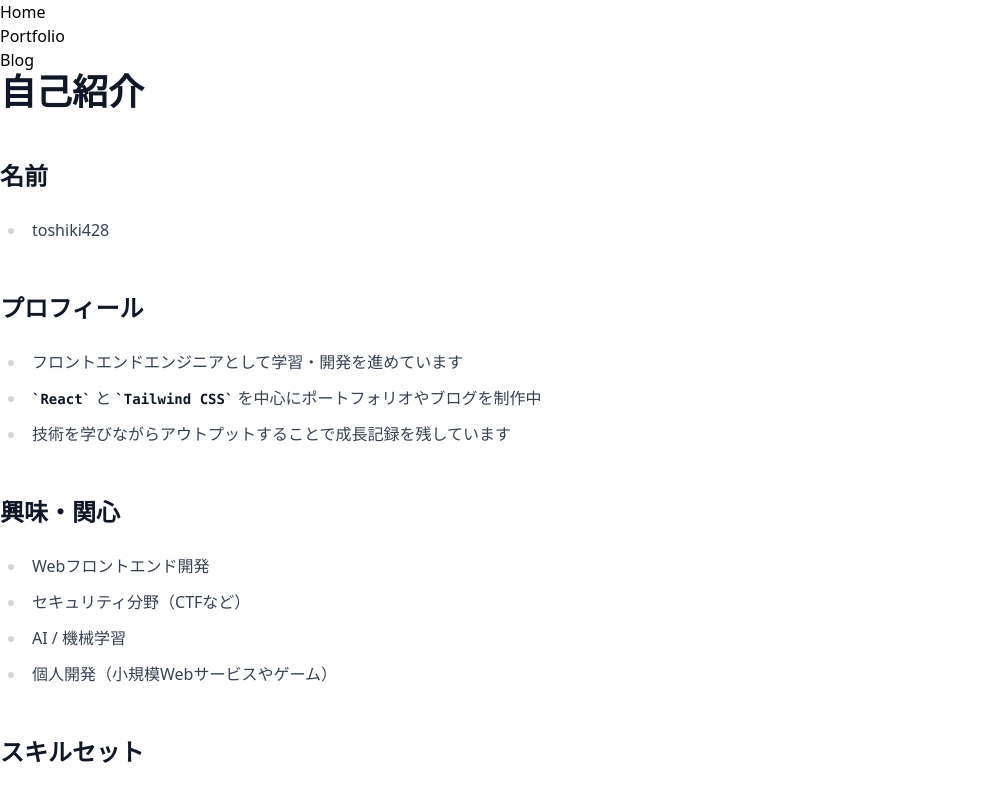
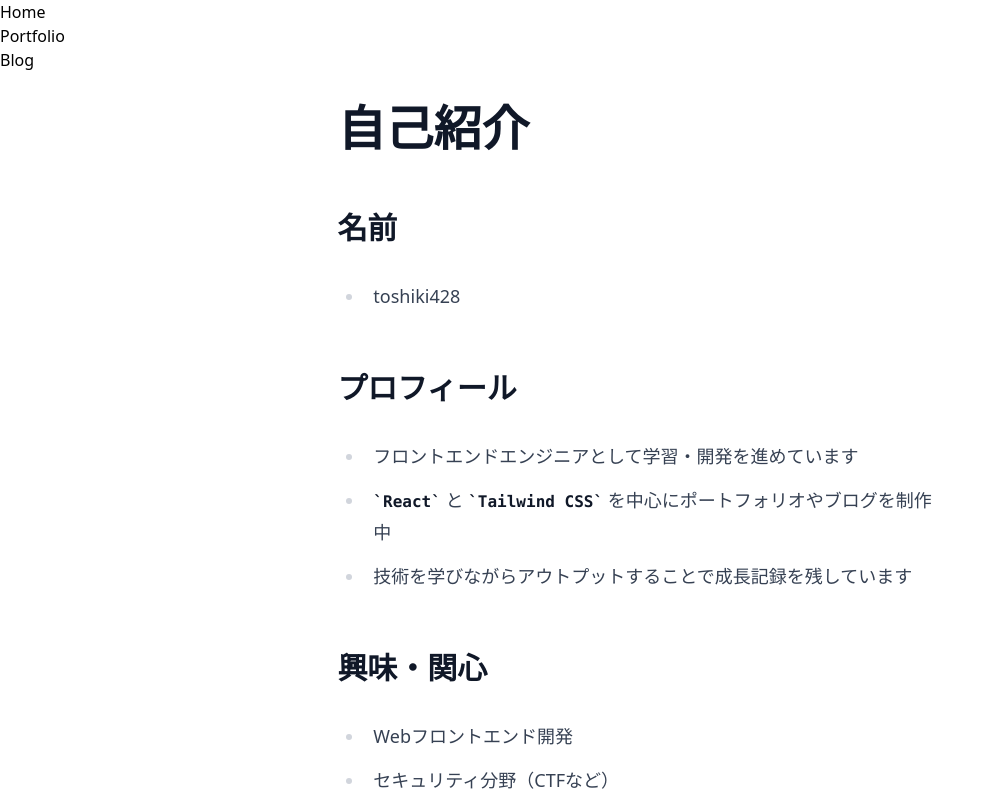
Before and after one commit to Toshiki428/Toshiki428.github.io, a React (Vite) app: page / in a window 1280 px wide. Shown: the top 795 px of the page, without its empty margins (0-994 px from the left). Built offline with nearby package versions, Linux system fonts and the light colour scheme.

Commit message:
feat: Implement About component and integrate into Home

```diff
--- /dev/null
+++ b/src/components/About.tsx
@@ -0,0 +1,21 @@
+import React, { useState, useEffect } from 'react';
+import ReactMarkdown from 'react-markdown';
+import remarkGfm from 'remark-gfm';
+import { getMarkdownContent } from '../utils/Markdown';
+
+const About: React.FC = () => {
+  const [markdown, setMarkdown] = useState('');
+
+  useEffect(() => {
+    const aboutMeContent = getMarkdownContent('pages', 'about.md');
+    setMarkdown(aboutMeContent);
+  }, []);
+
+  return (
+    <div className="prose lg:prose-lg mx-auto p-8">
+      <ReactMarkdown remarkPlugins={[remarkGfm]}>{markdown}</ReactMarkdown>
+    </div>
+  );
+};
+
+export default About;
--- a/src/pages/Home.tsx
+++ b/src/pages/Home.tsx
@@ -1,21 +1,12 @@
-import React, { useState, useEffect } from 'react'
-import ReactMarkdown from 'react-markdown'
-import remarkGfm from 'remark-gfm'
-import { getMarkdownContent } from '../utils/Markdown'
+import React from 'react';
+import About from '../components/About';
 
 const Home: React.FC = () => {
-  const [markdown, setMarkdown] = useState('')
-
-  useEffect(() => {
-    const aboutMeContent = getMarkdownContent('pages', 'about.md')
-    setMarkdown(aboutMeContent)
-  }, [])
-
   return (
-    <article className="prose">
-      <ReactMarkdown remarkPlugins={[remarkGfm]}>{markdown}</ReactMarkdown>
-    </article>
-  )
-}
+    <div>
+      <About />
+    </div>
+  );
+};
 
 export default Home
```
